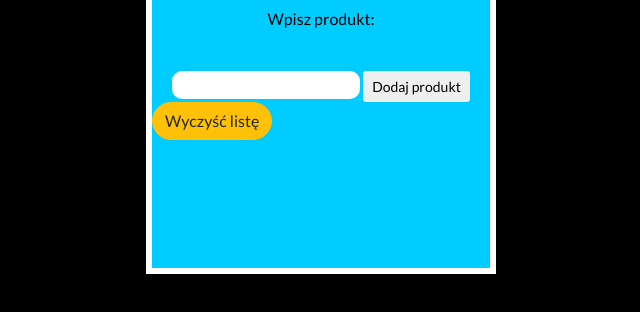
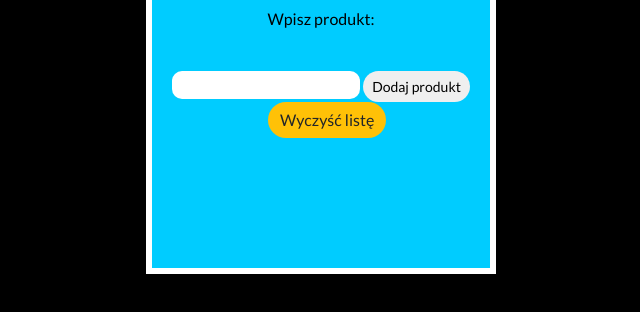
Before and after one commit to JAKKRA06/Shopping-List, a plain HTML site: page index.html in a window 1280 px wide. Shown: the part 176-488 px from the top of the page, without its empty margins (319-959 px from the left). Drawn offline with nearby package versions, Linux system fonts and the light colour scheme.

Commit message:
Dodano button czyszczący liste

```diff
--- a/CSS/style.css
+++ b/CSS/style.css
@@ -13,14 +13,14 @@ body
 
 .box
 {
-    border : 6px solid #fff;
-    width  : 350px;
-    height : 350px;
-    margin-top      : 100px;
-    margin-bottom   : 100px;
-    margin-left     : auto;
-    margin-right    : auto;
-    background-color: #00ccff;
+    border           : 6px solid #fff;
+    width            : 350px;
+    min-height       : 350px;
+    margin-top       : 100px;
+    margin-bottom    : 100px;
+    margin-left      : auto;
+    margin-right     : auto;
+    background-color : #00ccff;
 }
 
 .title
@@ -33,43 +33,56 @@ body
 
 .pattern
 {
-    font-size: 22px;
-    text-align: center;
+    font-size  : 22px;
+    text-align : center;
 }
 
 input[type=text]
 {
-    border-radius: 10px;
-    padding: 2px 5px;
-    border: none;
+    border-radius : 10px;
+    padding       : 2px 5px;
+    border        : none;
 }
 
 input[type=text]:focus
 {
-    border : none;
-    outline: none;
-    padding: 2px 5px;
+    border  : none;
+    outline : none;
+    padding : 2px 5px;
 }
 
 .label
 {
-    text-align: center;
+    text-align : center;
 }
 
 .inputSpace
 {
-    text-align: center;
+    text-align : center;
 }
 
+.btn
+{
+    border-radius : 25px;
+}
 .clearAll
 {
-    text-align: center;
-    border-radius: 25px;
+    border     : none;
+    position   : relative;
+    bottom     : 10px;
+    left       : 116px;
+    margin-top : 10px;
 }
 
 .clearAll:hover
 {
-    background-color: #ff0033;
-    border: none;
-} solid #000;
+    background-color : #ff0033;
+    border           : none;
+    outline          : none;
 }
+
+.clearAll:active
+{
+    outline : none;
+    border  : none;
+}
--- /dev/null
+++ b/JS/clearAll.js
@@ -0,0 +1,9 @@
+
+function clearAll() {
+	alert('Wyczyścić całą liste ?');
+	document.getElementById('list').innerHTML = '';
+}
+
+
+var button = document.getElementById('button');
+button.addEventListener('click', clearAll, false);
--- a/index.html
+++ b/index.html
@@ -15,6 +15,8 @@
 </head>
 <body>
     <div class="container">
+        <div class="row">
+            <div class="col-sm-12">
                 <div class="box">
                     <div class="pattern"><i class="icon-basket"></i></div>
                     <h4 class="title">Lista zakupów</h4>
@@ -30,10 +32,16 @@
                     </div>
 
                     <div id="list"></div>
-            <button class="btn btn-warning clearAll">Wyczyść listę</button>
+
+                    <button class="btn btn-warning clearAll" id="button">Wyczyść listę</button>
+                    <script src="JS/clearAll.js"></script>
+                </div>
+            </div>
+
         </div>
     </div>
 <script src="JS/js.js"></script>
+
 <script src="https://code.jquery.com/jquery-3.3.1.slim.min.js" integrity="sha384-q8i/X+965DzO0rT7abK41JStQIAqVgRVzpbzo5smXKp4YfRvH+8abtTE1Pi6jizo" crossorigin="anonymous"></script>
 <script src="https://cdnjs.cloudflare.com/ajax/libs/popper.js/1.14.3/umd/popper.min.js" integrity="sha384-ZMP7rVo3mIykV+2+9J3UJ46jBk0WLaUAdn689aCwoqbBJiSnjAK/l8WvCWPIPm49" crossorigin="anonymous"></script>
 <script src="https://stackpath.bootstrapcdn.com/bootstrap/4.1.3/js/bootstrap.min.js" integrity="sha384-ChfqqxuZUCnJSK3+MXmPNIyE6ZbWh2IMqE241rYiqJxyMiZ6OW/JmZQ5stwEULTy" crossorigin="anonymous"></script>
```
Also changed, not shown: JS/js.js (line endings or trailing spaces). Lines whose indentation alone changed are shown as unchanged.
